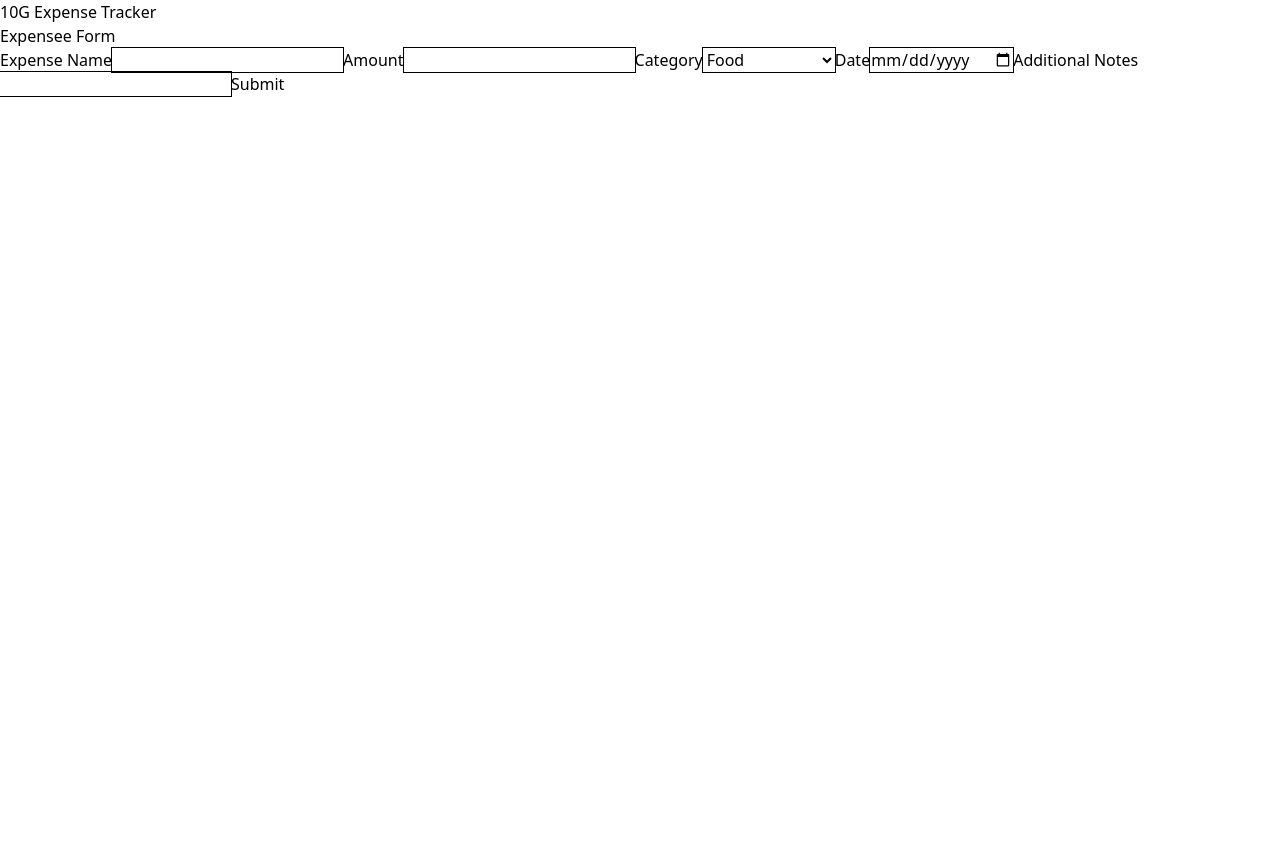
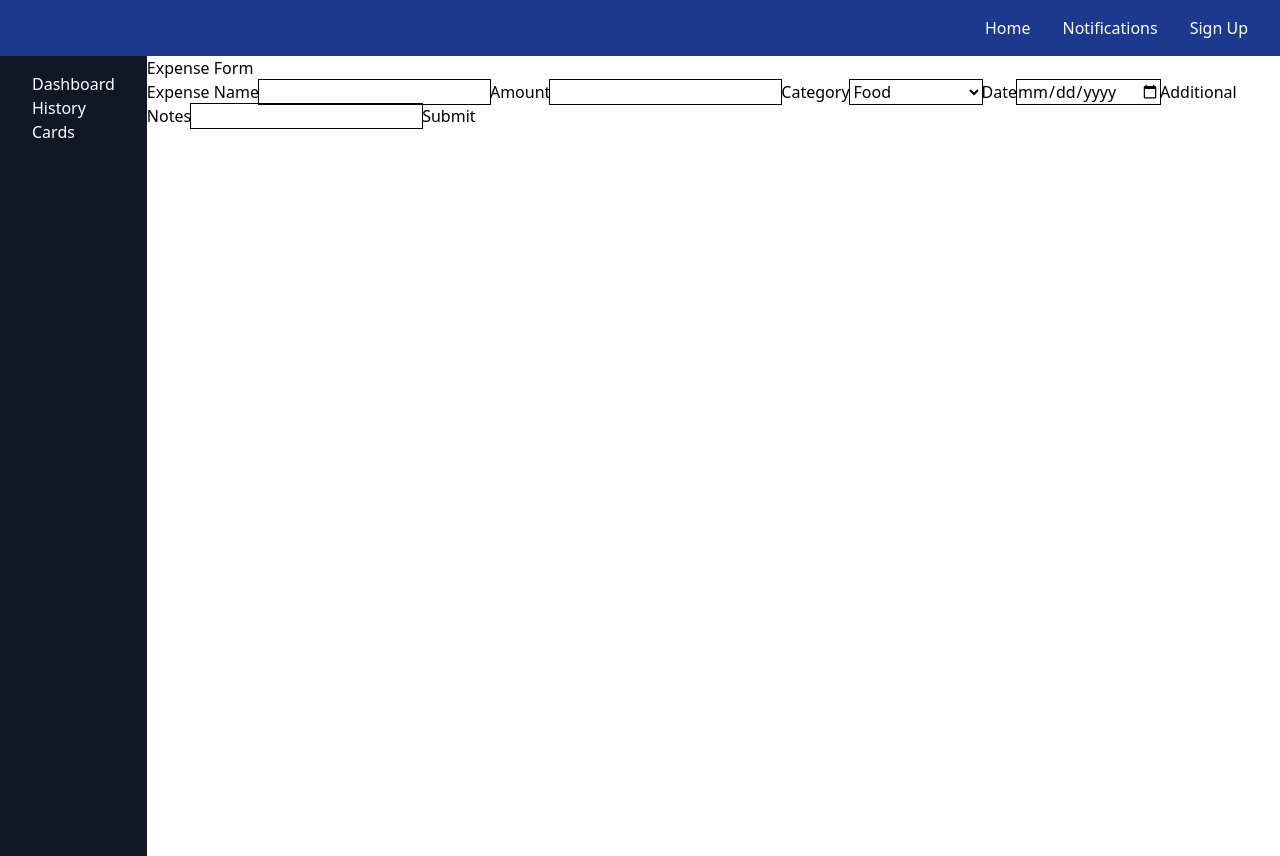
Before and after one commit to 1HabibL/Expense-DebtTracker, a Next.js app: page / in a window 1280 px wide. Before the commit the page ends 800 px from the top, so only its background shows below. Built offline with nearby package versions, Linux system fonts and the light colour scheme.

Commit message:
Updates: -Added local storage features: Save to local storag, load from local storage, delete from local storage
-Added navigation bar UI

-Added side Navigation bar UI

```diff
--- a/src/app/expenseDisplay.js
+++ b/src/app/expenseDisplay.js
@@ -2,10 +2,18 @@
 
 import React, {useState} from 'react';
 
+function displayExpense() {
+
 return (
 
     <div>
+        <div id="displayContainer">
+
+
+
+        </div>
 
 
     </div>
 )
+}
--- a/src/app/expenseform.js
+++ b/src/app/expenseform.js
@@ -1,6 +1,6 @@
 "use client";
 
-import React, { useState } from 'react';
+import React, { useEffect, useState } from 'react';
 
 function ExpenseForm() {
     const [expenses, setExpenses] = useState([])
@@ -11,6 +11,22 @@ function ExpenseForm() {
     const [additionalNotes, setAdditionalNotes] = useState("")
 
 
+//load stored data from localStorage
+
+useEffect(() => {
+    const savedData = localStorage.getItem("submittedExpenseData");
+    if (savedData){
+        setExpenses(JSON.parse(savedData))
+    }
+}, []);
+
+//Update localstorage whenever expenses changes
+
+useEffect(() =>{
+    localStorage.setItem("submittedExpenseData", JSON.stringify(expenses))
+}, [expenses])
+
+//function to clear form inputes
     const clearedExpense = () => {
         setAmount("");
         setCategory("");
@@ -18,7 +34,7 @@ function ExpenseForm() {
         setAdditionalNotes("");
         setExpenseName("");
      }
-
+//function to handle form submission
         const newExpense =  (event) => {
             event.preventDefault(); //
 
@@ -35,11 +51,23 @@ function ExpenseForm() {
 
         }
 
+        //function to delete selected expense
+        const handleDelete = (index) => {
+            const newExpenses = expenses.filter((_, i) => i !== index);
+            setExpenses(newExpenses)
+        }
+//function to clear all stored data
+const clearData = () =>{
+    localStorage.removeItem("submittedExpenseData")
+    setExpenses([]);
+}
 
+
+        //localStorage code
 
     return (
         <div>
-            <p>Expensee Form</p>
+            <p>Expense Form</p>
             <form onSubmit={newExpense} >
             <label id="expense-name">Expense Name</label>
             <input value={expenseName} onChange={(e) => setExpenseName(e.target.value)} className="outline-1" type="text" name="expenseName" id="expenseName" />
@@ -68,7 +96,7 @@ function ExpenseForm() {
                 {expenses.map((expense, index) => (
                     <li key={index}>
                         {expense.expenseName} - ${expense.amount} ({expense.category})
-                        <button onClick={() => handleDelete(index)}>Delete</button>
+                        <button onClick={clearData}>Delete</button>
                     </li>
 
                 ))}
--- /dev/null
+++ b/src/app/navbar.js
@@ -0,0 +1,19 @@
+"use client"
+
+import React, { useEffect, useState } from "react";
+
+function sideBar() {
+return(
+    <div>
+        <nav className="bg-blue-900 p-4">
+            <ul className="flex justify-end text-white">
+                <li className="text-white mx-4">Home</li>
+                <li className="text-white mx-4">Notifications</li>
+                <li className="text-white mx-4">Sign Up</li>
+            </ul>
+        </nav>
+    </div>
+)
+}
+
+export default sideBar;
--- a/src/app/page.js
+++ b/src/app/page.js
@@ -1,12 +1,17 @@
 "use client";
 
-import ExpesneForm from "./expenseform";
+import ExpenseForm from "./expenseform";
+import NavBar from "./navbar";
+import SideBar from "./sideBar";
 
 export default function Home() {
   return(
     <div>
-      <h1>10G Expense Tracker</h1>
-      <ExpesneForm />
+      <NavBar />
+      <div class="flex">
+      <SideBar />
+      <ExpenseForm />
+      </div>
     </div>
   )
 }
--- /dev/null
+++ b/src/app/sideBar.js
@@ -0,0 +1,19 @@
+"use client"
+
+import React, { useEffect, useState } from "react";
+
+function SideBar() {
+return(
+    <div>
+        <nav className="h-screen bg-gray-900 p-4">
+            <ul className="text-white">
+                <li className="text-white mx-4">Dashboard</li>
+                <li className="text-white mx-4">History</li>
+                <li className="text-white mx-4">Cards</li>
+            </ul>
+        </nav>
+    </div>
+)
+}
+
+export default SideBar;
```
